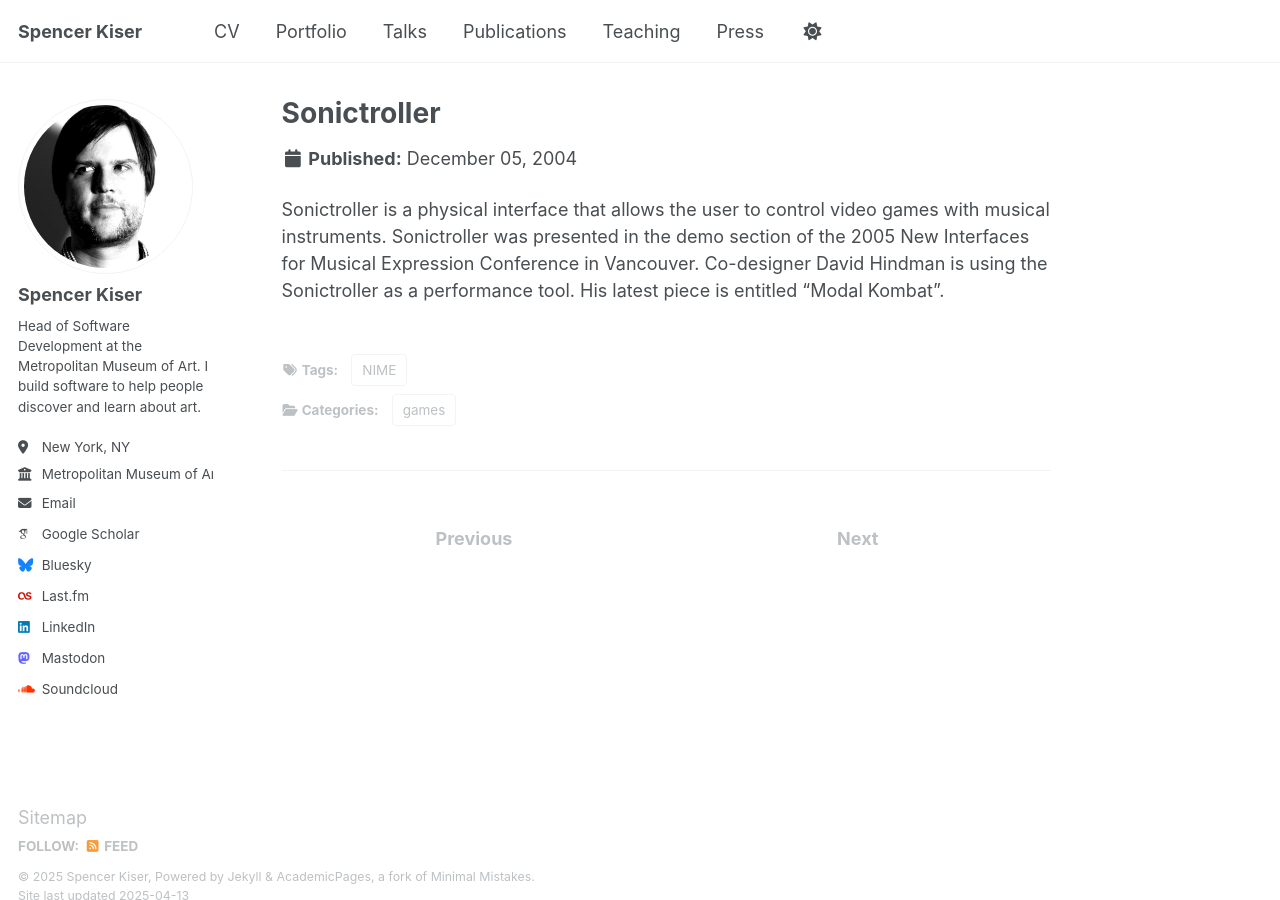
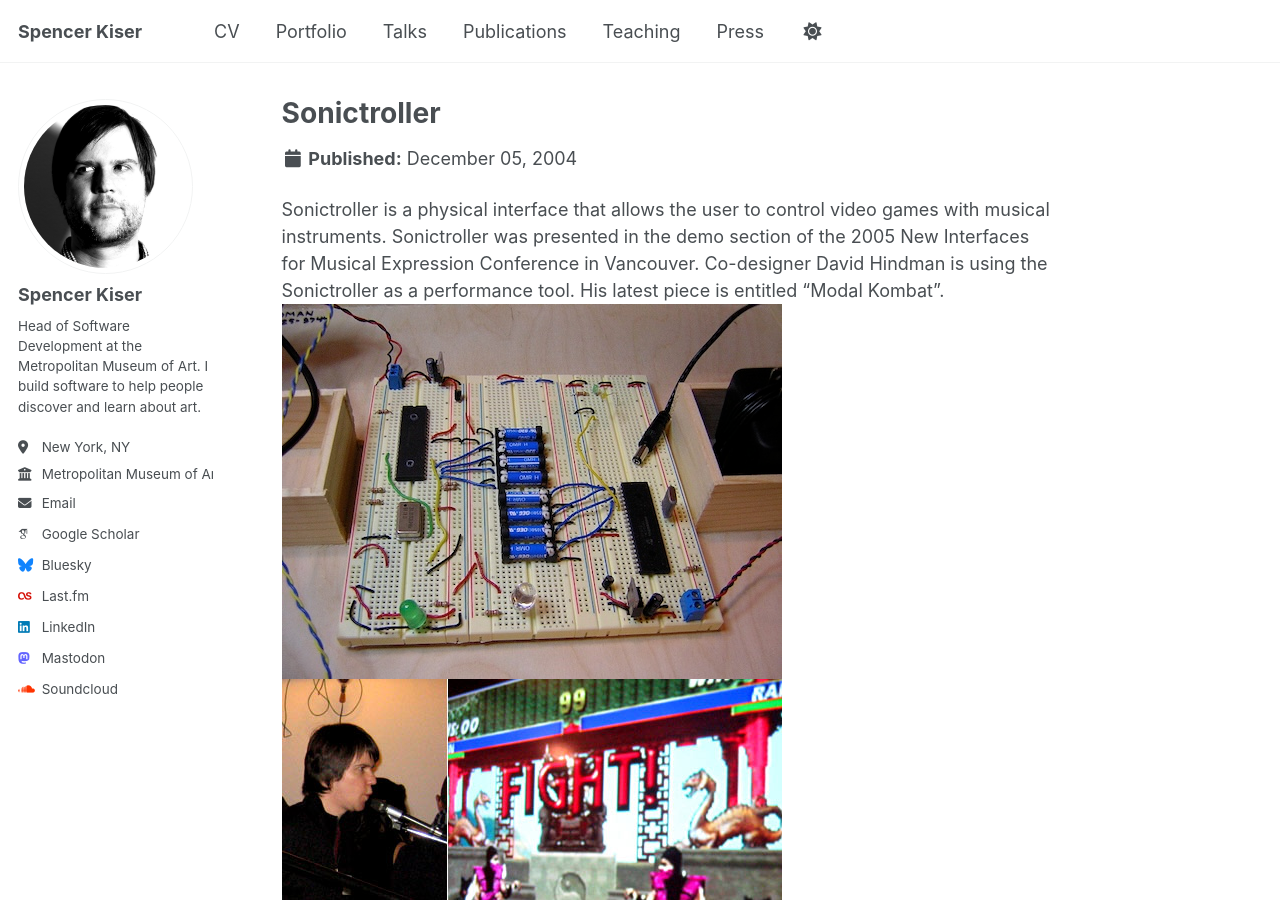
Before and after one commit to spencerk/spencerk.github.io, a Jekyll site: the page built from _portfolio/sonictroller.md, in a window 1280 px wide and 900 px high. Built offline with Jekyll 4.4.1, drawn with Linux system fonts in a browser that asks for light colours; some web fonts are replaced.

Commit message:
sonictroller updates

```diff
--- a/_portfolio/sonictroller.md
+++ b/_portfolio/sonictroller.md
@@ -5,6 +5,8 @@
 category: games
 institution: ITP
 tags: NIME
-excerpt: Sonictroller is an interface that allows the user to control video games with acoustic musical instruments.
+excerpt: Sonictroller is an interface that allows the user to control video games with acoustic musical instruments.<br /><img src='/images/portfolio/modal-kombat-150w.png'>
 ---
 Sonictroller is a physical interface that allows the user to control video games with musical instruments. Sonictroller was presented in the demo section of the 2005 New Interfaces for Musical Expression Conference in Vancouver. Co-designer David Hindman is using the Sonictroller as a performance tool. His latest piece is entitled "Modal Kombat".
+<img src='/images/portfolio/sonictroller-500w.jpg'><br />
+<img src='/images/portfolio/modal-kombat-fight-500w.jpg'>
```
Also changed, not shown: images/portfolio/modal-kombat-150w.png (added), images/portfolio/modal-kombat-fight-500w.jpg (added), images/portfolio/modal-kombat.png (deleted), images/portfolio/sonictroller-500w.jpg (added).
